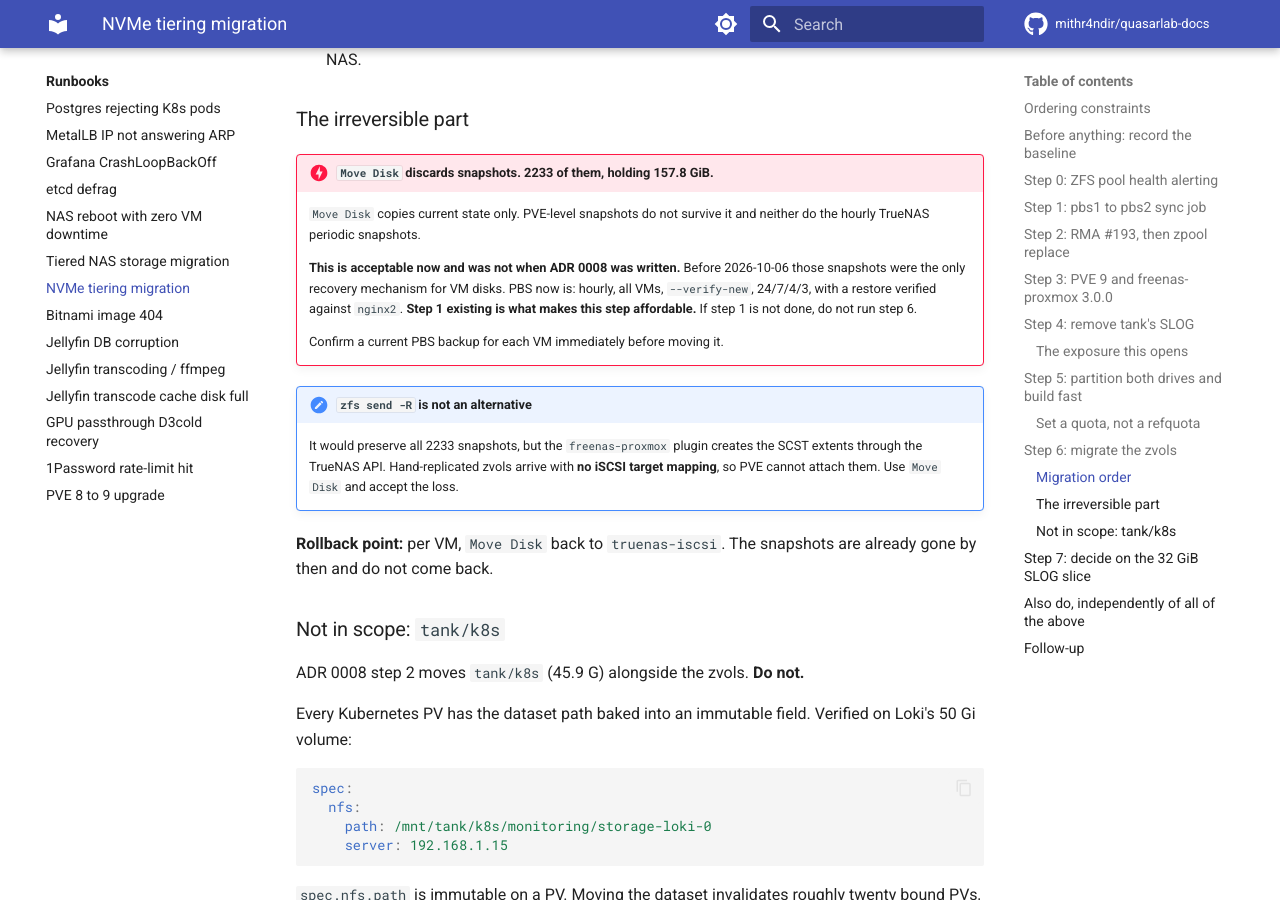
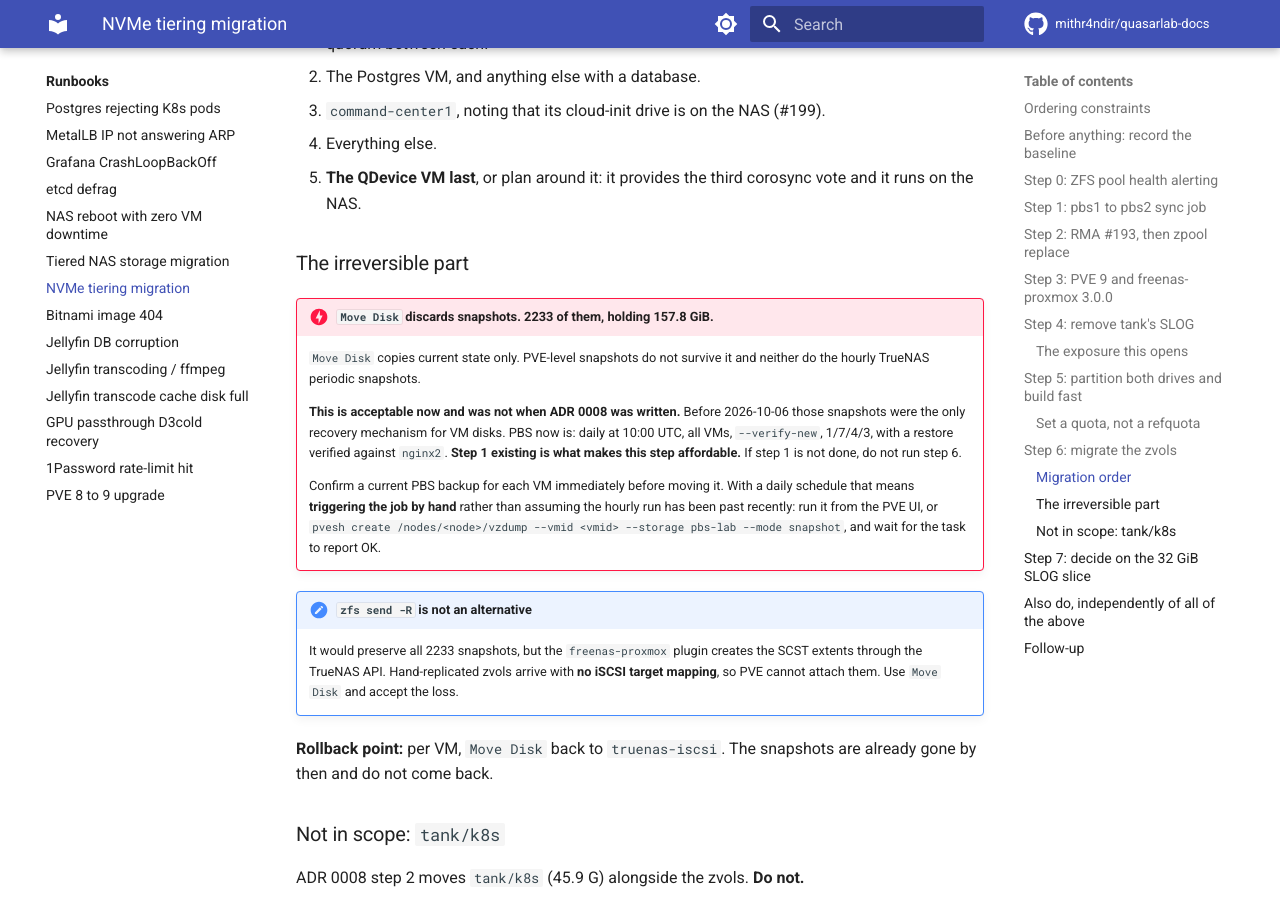
Before and after one commit to mithr4ndir/quasarlab-docs, an MkDocs documentation site: the page built from docs/runbooks/nvme-tiering-migration.md, in a window 1280 px wide and 900 px high, scrolled down 9123 px. Built offline with MkDocs 1.6.1 and Material for MkDocs 9.7.7, drawn with Linux system fonts in a browser that asks for light colours; comment, search, counter and statistics services are not loaded; some of the changed text lies outside the part shown.

Commit message:
Record that PBS backups are daily, and what that changes in step 6 (#23)
The schedule moved from hourly to 10:00 UTC daily on 2026-10-15
(ansible-quasarlab#241), with retention 1/7/4/3 instead of 24/7/4/3.

The runbook asserted the old cadence as current state in two places, and one of
them carries operational weight. Step 6 discards 2233 TrueNAS snapshots in a
`Move Disk` and is affordable only because PBS exists, with the instruction to
"confirm a current PBS backup for each VM immediately before moving it". Under
an hourly job that was a check. Under a daily one it is a check that will often
fail, so the step now says to trigger the job by hand and gives the command.
Verified against the live cluster rather than written from the schema:

    pvesh create /nodes/pve/vzdump --vmid 113 --storage pbs-lab --mode snapshot
    INFO: Backup job finished successfully

ADR 0009's comparison table and its consequences are left exactly as written,
because they record what was true on 2026-10-07 when that decision was taken.
What is added is a dated bullet saying the cadence has since changed, that the
decision does not, and that the number behind "affordable" went from an hour of
exposure to a day.

Also notes why the schedule reads as UTC rather than 03:00: a cluster backup
job is evaluated by pvescheduler on every node in that node's local time, and
pve is America/Los_Angeles while pve2 is America/New_York, so a bare wall-clock
time is two runs three hours apart.

```diff
--- a/docs/runbooks/nvme-tiering-migration.md
+++ b/docs/runbooks/nvme-tiering-migration.md
@@ -109,10 +109,17 @@ What must exist before step 2:
 **Blocking. Cheapest risk reduction available.**
 
 `pbs1` (vm103 on pve) runs PBS 3.4.9 with datastore `lab` on a 600 G disk on
-pve's local `SSD2`, hourly, all VMs, excluding vm9000, `--verify-new`,
-retention 24/7/4/3. A restore drill passed: `nginx2` restored to a scratch
-VMID with hostname, kernel, root filesystem, package count and `/etc` md5 all
-identical to the live host.
+pve's local `SSD2`, once a day at 10:00 UTC, all VMs, excluding vm9000,
+`--verify-new`, retention 1/7/4/3. A restore drill passed: `nginx2` restored to
+a scratch VMID with hostname, kernel, root filesystem, package count and `/etc`
+md5 all identical to the live host.
+
+Backups were hourly with retention 24/7/4/3 until 2026-10-15
+(ansible-quasarlab#241). **The RPO is now 24 hours, not one**, which matters in
+step 6 below: a backup taken "recently" is no longer necessarily within the
+hour. The schedule is pinned to UTC rather than written as a local time because
+a cluster backup job is evaluated on every node in that node's local time, and
+pve is `America/Los_Angeles` while pve2 is `America/New_York`.
 
 `pbs2` (vm120 on pve2) is **staged but empty**: `qm config 120` confirms
 `scsi0: ssd_1:vm-120-disk-0,size=32G` and `scsi1: ssd_2:vm-120-disk-0,size=600G`,
@@ -392,11 +399,15 @@ regression spend the least time on the SLOG-less pool:
 
     **This is acceptable now and was not when ADR 0008 was written.** Before
     2026-10-06 those snapshots were the only recovery mechanism for VM disks.
-    PBS now is: hourly, all VMs, `--verify-new`, 24/7/4/3, with a restore
-    verified against `nginx2`. **Step 1 existing is what makes this step
-    affordable.** If step 1 is not done, do not run step 6.
+    PBS now is: daily at 10:00 UTC, all VMs, `--verify-new`, 1/7/4/3, with a
+    restore verified against `nginx2`. **Step 1 existing is what makes this
+    step affordable.** If step 1 is not done, do not run step 6.
 
-    Confirm a current PBS backup for each VM immediately before moving it.
+    Confirm a current PBS backup for each VM immediately before moving it. With
+    a daily schedule that means **triggering the job by hand** rather than
+    assuming the hourly run has been past recently: run it from the PVE UI, or
+    `pvesh create /nodes/<node>/vzdump --vmid <vmid> --storage pbs-lab
+    --mode snapshot`, and wait for the task to report OK.
 
 !!! note "`zfs send -R` is not an alternative"
     It would preserve all 2233 snapshots, but the `freenas-proxmox` plugin
```
Also changed, not shown: docs/decisions/0009-nvme-repurposing.md (+8 -0 lines), docs/incidents/2026-09-20-ugreen-it8613-watchdog.md (+2 -1 lines).
